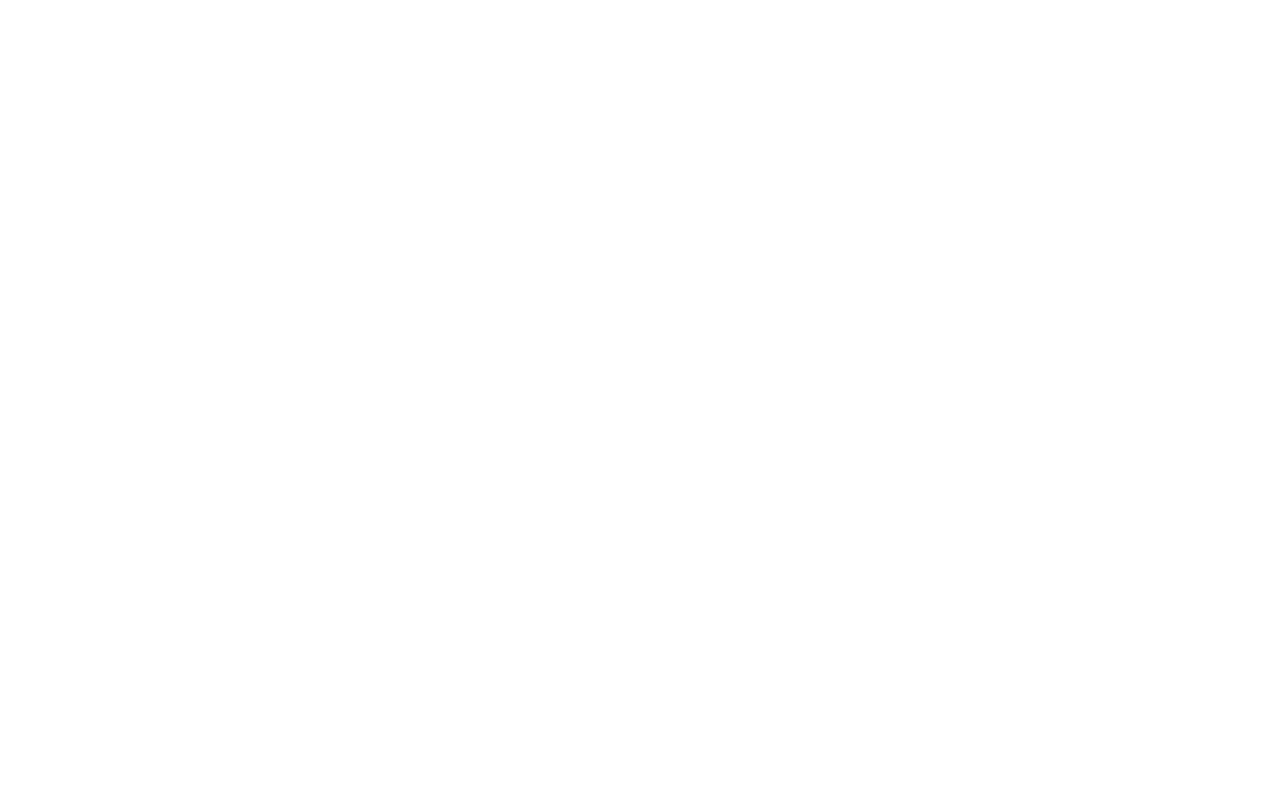
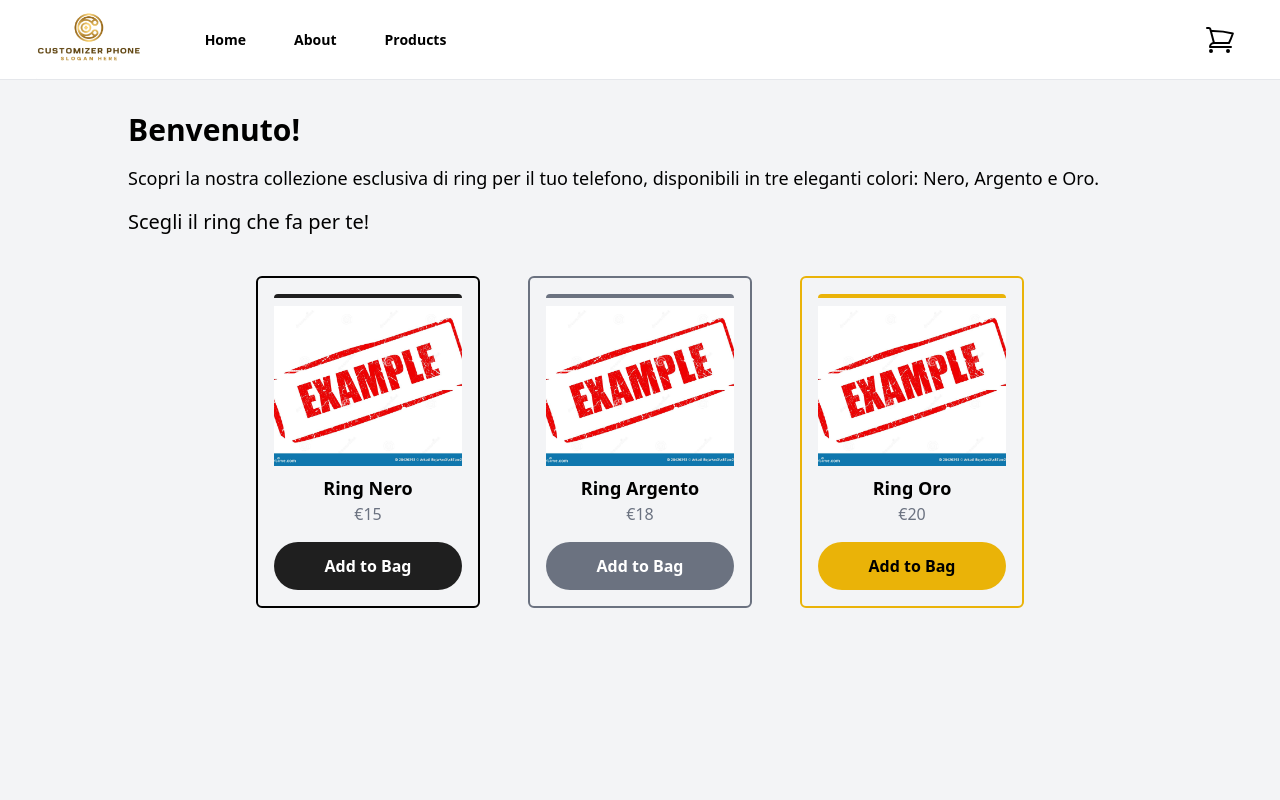
Before and after one commit to rubencommisso/mia_tech_progetto_finale, a React (Vite) app: page /ring in a window 1280 px wide. Before the commit this address had no page. Shown: the top 800 px of the page. Built offline with nearby package versions, Linux system fonts and the light colour scheme.

Commit message:
feat: add ring page

```diff
--- a/src/App.jsx
+++ b/src/App.jsx
@@ -5,7 +5,8 @@ import Product from "./pages/Product/Product";
 import Layout from "./components/Layout";
 import AboutUs from './pages/AboutUs';
 import Sustainability from './pages/Sustainability';
-import ContactPage from './pages/Contact'
+import ContactPage from './pages/Contact';
+import Rings from './pages/Ring';
 
 
 
@@ -19,6 +20,7 @@ const App = () => {
           <Route path="/about-us"  element={<AboutUs />} />
           <Route path="/sustainability/:productId" element={<Sustainability />} />
           <Route path="/contact-us"  element={<ContactPage />} />
+          <Route path="/ring"  element={<Rings />} />
         </Route>
       </Routes>
   );
--- /dev/null
+++ b/src/components/AddTobagRingArgento.jsx
@@ -0,0 +1,24 @@
+import { useState } from "react";
+
+const AddTobagRingArgento = ({ onAddToCart }) => {
+  const [totalPrice] = useState(18); // Il prezzo del ring argento (non viene più mostrato)
+
+  const handleAddToCart = () => {
+    onAddToCart("argento", totalPrice);
+  };
+
+  return (
+    <div className="mt-4">
+      <div className="w-full flex justify-center">
+        <button
+          onClick={handleAddToCart}
+          className="bg-gray-500 hover:bg-gray-400 text-white font-bold w-full py-3 rounded-3xl transition-all"
+        >
+          Add to Bag
+        </button>
+      </div>
+    </div>
+  );
+};
+
+export default AddTobagRingArgento;
--- /dev/null
+++ b/src/components/AddTobagRingNero.jsx
@@ -0,0 +1,24 @@
+import { useState } from "react";
+
+const AddTobagRingNero = ({ onAddToCart }) => {
+  const [totalPrice] = useState(15); // Il prezzo del ring nero (non viene più mostrato)
+
+  const handleAddToCart = () => {
+    onAddToCart("nero", totalPrice);
+  };
+
+  return (
+    <div className="mt-4">
+      <div className="w-full flex justify-center">
+        <button
+          onClick={handleAddToCart}
+          className="bg-black hover:bg-gray-800 text-white font-bold w-full py-3 rounded-3xl transition-all"
+        >
+          Add to Bag
+        </button>
+      </div>
+    </div>
+  );
+};
+
+export default AddTobagRingNero;
--- /dev/null
+++ b/src/components/AddTobagRingOro.jsx
@@ -0,0 +1,24 @@
+import { useState } from "react";
+
+const AddTobagRingOro = ({ onAddToCart }) => {
+  const [totalPrice] = useState(20); // Il prezzo del ring oro (non viene più mostrato)
+
+  const handleAddToCart = () => {
+    onAddToCart("oro", totalPrice);
+  };
+
+  return (
+    <div className="mt-4">
+      <div className="w-full flex justify-center">
+        <button
+          onClick={handleAddToCart}
+          className="bg-yellow-500 hover:bg-yellow-400 text-black font-bold w-full py-3 rounded-3xl transition-all"
+        >
+          Add to Bag
+        </button>
+      </div>
+    </div>
+  );
+};
+
+export default AddTobagRingOro;
--- /dev/null
+++ b/src/pages/Ring.jsx
@@ -0,0 +1,122 @@
+import { useState } from "react";
+import esempio from "../assets/esempio.jpg"; // Assicurati che l'immagine del ring sia nel percorso giusto
+import AddTobagRingNero from "../components/AddTobagRingNero";
+import AddTobagRingArgento from "../components/AddTobagRingArgento";
+import AddTobagRingOro from "../components/AddTobagRingOro";
+
+const Rings = () => {
+  const [cart, setCart] = useState([]);
+  const [activeCardId, setActiveCardId] = useState(null);
+
+  const handleAddToCart = (color, price) => {
+    const item = { ring: color, price, total: price };
+    setCart((prevCart) => [...prevCart, item]);
+    console.log("🛒 Aggiunto al carrello:", item);
+  };
+
+  // Dati dei prodotti (i ring con i rispettivi colori)
+  const CardProduct = [
+    {
+      id: 1,
+      title: "Ring Nero",
+      price: 15,
+      image: esempio,
+      color: "black",
+    },
+    {
+      id: 2,
+      title: "Ring Argento",
+      price: 18,
+      image: esempio,
+      color: "silver",
+    },
+    {
+      id: 3,
+      title: "Ring Oro",
+      price: 20,
+      image: esempio,
+      color: "gold",
+    },
+  ];
+
+  const handleCardClick = (id) => {
+    setActiveCardId(id);
+  };
+
+  return (
+    <div className="bg-gray-100 min-h-screen p-4 md:p-8">
+      <div className="text-left max-w-5xl mx-auto">
+        <h1 className="text-3xl font-bold">Benvenuto!</h1>
+
+        {/* Descrizione breve */}
+        <div className="mt-4 text-lg">
+          <p>
+            Scopri la nostra collezione esclusiva di ring per il tuo telefono, disponibili in tre eleganti colori: Nero, Argento e Oro.
+          </p>
+        </div>
+
+        <h2 className="text-xl mt-4">Scegli il ring che fa per te!</h2>
+
+        {/* Sezione delle Card */}
+        <div
+          className="
+            flex
+            flex-wrap
+            justify-center     /* Centra le card orizzontalmente */
+            gap-6               /* Distanza standard tra le card */
+            sm:gap-8            /* Aumenta la distanza tra le card su schermi da 640px */
+            md:gap-12           /* Aumenta ulteriormente la distanza tra le card su desktop */
+            mt-10
+          "
+        >
+          {CardProduct.map((product) => (
+            <div
+              key={product.id}
+              className={`transition-transform transform hover:scale-105 rounded-md border-2 p-4 w-56 h-auto max-w-xs ${ /* Card più grande */
+                product.color === "black"
+                  ? "border-black"
+                  : product.color === "silver"
+                  ? "border-gray-500"
+                  : "border-yellow-500"
+              }`}
+              onClick={() => handleCardClick(product.id)}
+            >
+              {/* Colore sopra la card */}
+              <div
+                className={`w-full h-1 mb-2 rounded-t-md ${
+                  product.color === "black"
+                    ? "bg-black"
+                    : product.color === "silver"
+                    ? "bg-gray-500"
+                    : "bg-yellow-500"
+                }`}
+              ></div>
+
+              {/* Card contenente l'immagine */}
+              <div className="h-40 overflow-hidden mb-2"> {/* Aumento l'altezza dell'immagine */}
+                <img
+                  src={product.image}
+                  alt={product.title}
+                  className="w-full h-full object-cover" // L'immagine prende tutta la card
+                />
+              </div>
+
+              {/* Testo della Card */}
+              <div className="text-center">
+                <h3 className="text-lg font-semibold">{product.title}</h3>
+                <p className="text-gray-500">{`€${product.price}`}</p>
+              </div>
+
+              {/* Bottone Add to Bag */}
+              {product.color === "black" && <AddTobagRingNero onAddToCart={handleAddToCart} />}
+              {product.color === "silver" && <AddTobagRingArgento onAddToCart={handleAddToCart} />}
+              {product.color === "gold" && <AddTobagRingOro onAddToCart={handleAddToCart} />}
+            </div>
+          ))}
+        </div>
+      </div>
+    </div>
+  );
+};
+
+export default Rings;
```
